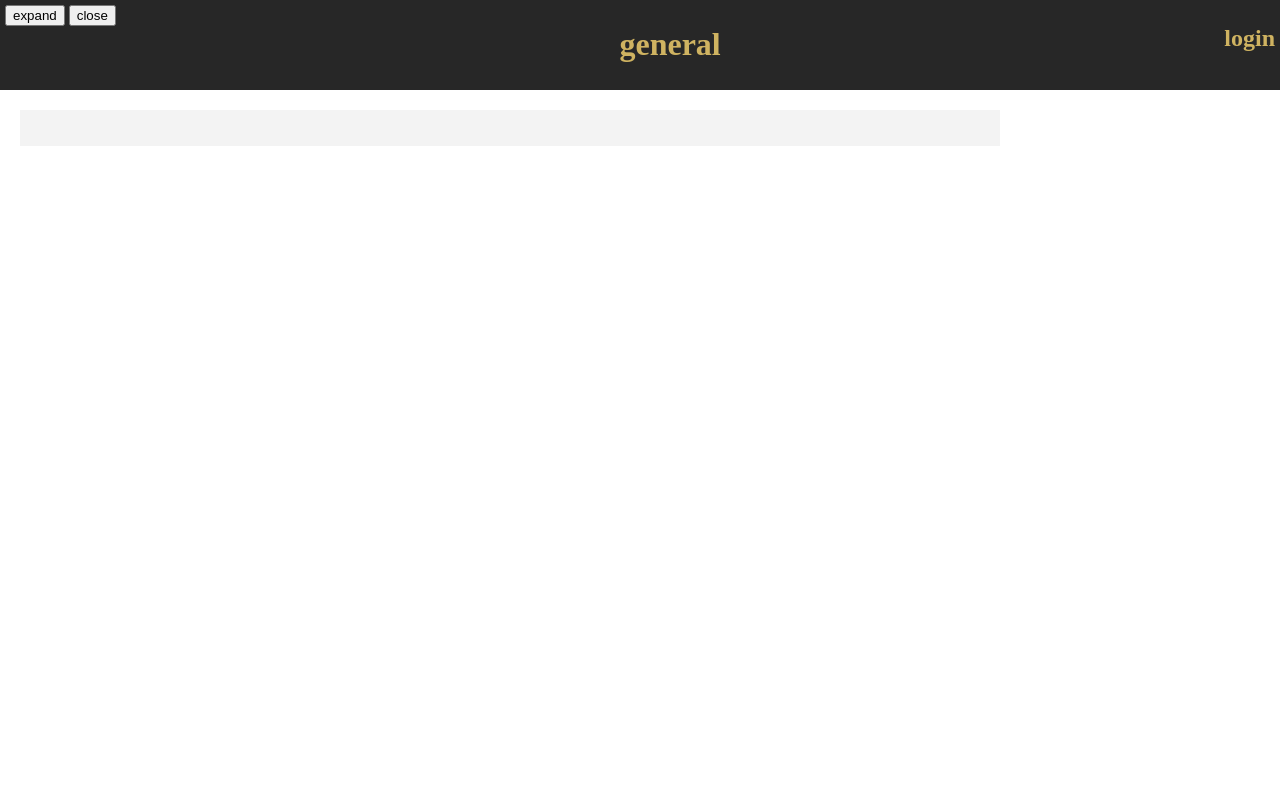
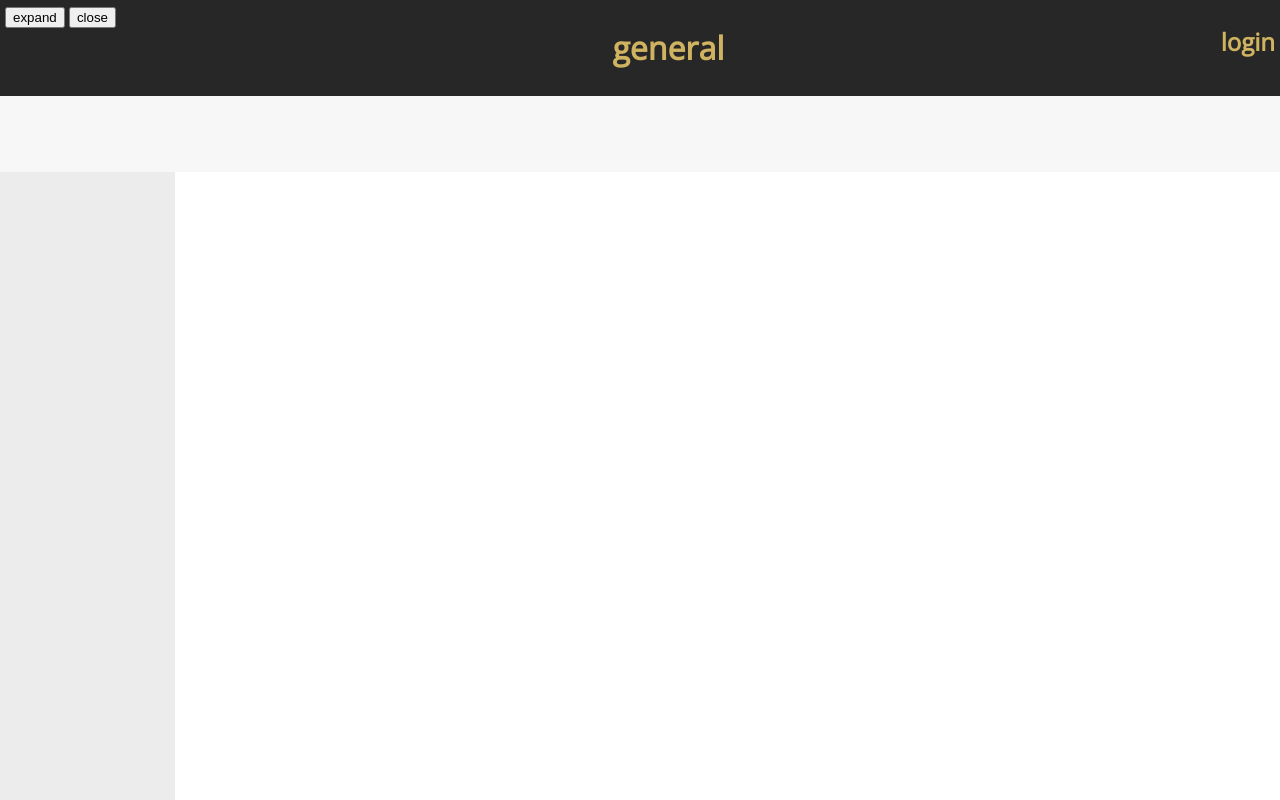
Before and after one commit to jzc/doubleproductivity, a Flask app: page / in a window 1280 px wide. Run offline with Flask 2, Linux system fonts and the light colour scheme; data that the repository does not hold is empty; some libraries are stand-ins or nearby versions.

Commit message:
main page style changes

```diff
--- a/app/static/style.css
+++ b/app/static/style.css
@@ -19,14 +19,12 @@
 
 #main {
     background-color: white;
-    height: 100%;
     width: 100%;
     position: absolute;
     top: 0;
     left: 0;
     z-index: 1;
     transition: all .5s;
-    /* margin-left: 30%; */
 }
 
 #header {
@@ -39,10 +37,22 @@
 
 #content {
     padding: 20px;
+    background-color: #f7f7f7;
 }
 
 #posts {
-    background-color: #f3f3f3;
     width: 960px;
     padding: 10px;
 }
+
+#posts li {
+    background-color: #ffffff;
+    list-style: none;
+    margin-bottom: 30px;
+    padding: 20px;
+    box-shadow: 0 4px 8px 0 rgba(0,0,0,0.2);
+}
+
+body {
+    font-family: "Open Sans", sans-serif
+}
--- a/app/templates/base.html
+++ b/app/templates/base.html
@@ -7,8 +7,7 @@
     <meta charset="utf-8">
     <meta name="viewport" content="width=device-width, initial-scale=1, shrink-to-fit=no">
 
-    <!-- Bootstrap CSS -->
-    <!-- <link rel="stylesheet" href="https://maxcdn.bootstrapcdn.com/bootstrap/4.0.0-beta.2/css/bootstrap.min.css" integrity="sha384-PsH8R72JQ3SOdhVi3uxftmaW6Vc51MKb0q5P2rRUpPvrszuE4W1povHYgTpBfshb" crossorigin="anonymous"> -->
+    <link href="https://fonts.googleapis.com/css?family=Open+Sans" rel="stylesheet">
     <link rel="stylesheet" type="text/css" href="{{ url_for('static', filename='style.css') }}">
     {% endblock %}
   </head>
```
